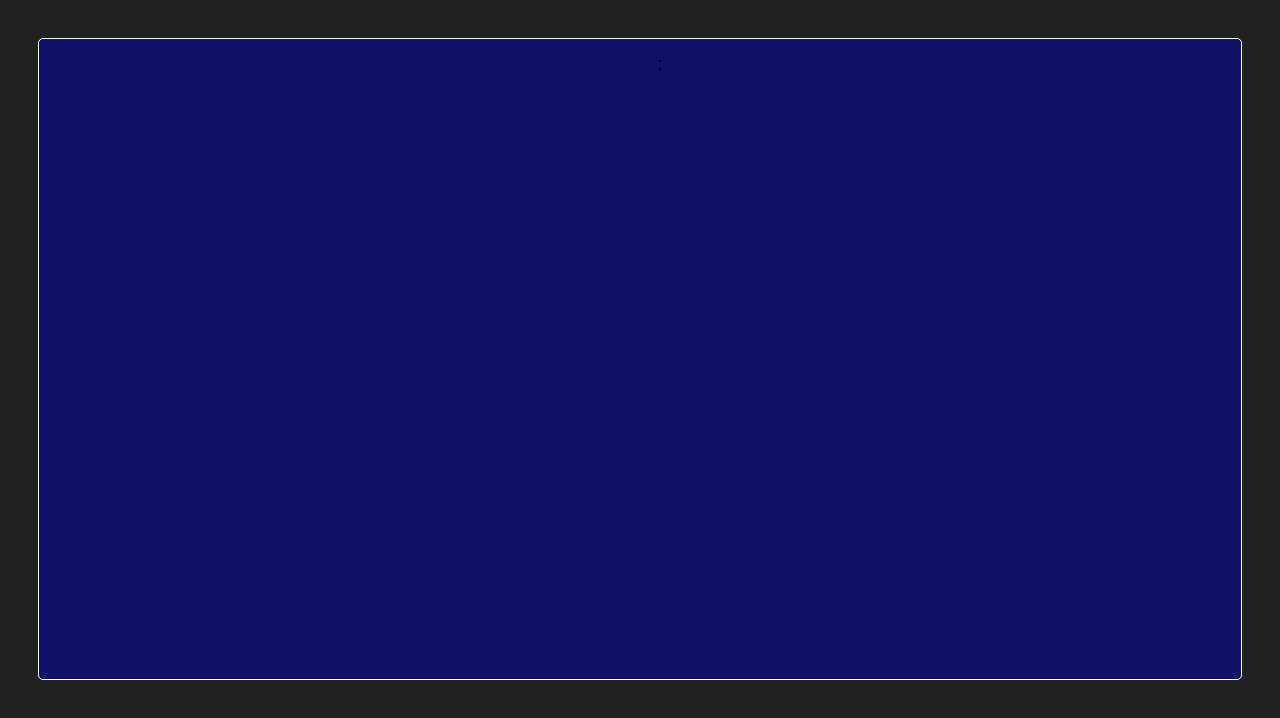
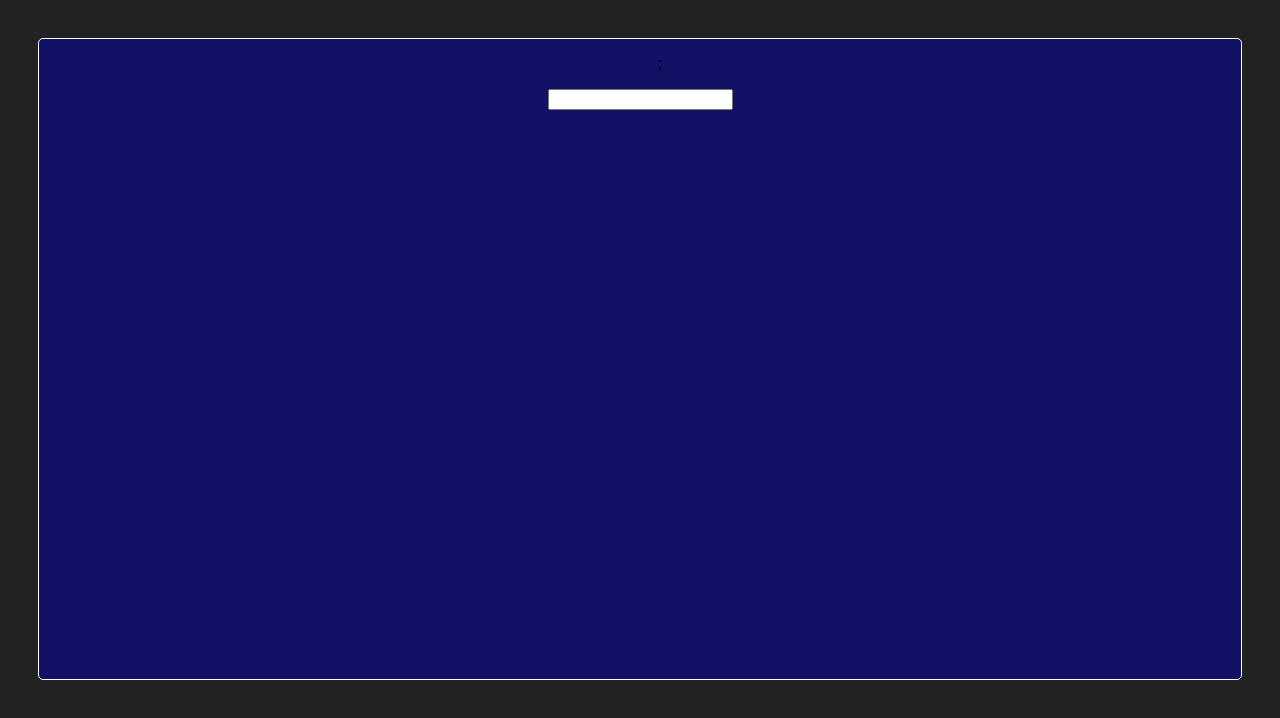
Before and after one commit to htbkoo/ChartTheStockMarket, a React (Create React App) app in the folder views/chart-the-stock-market-ui/: page / in a window 1280 px wide. Shown: the top 718 px of the page. Built offline with nearby package versions, Linux system fonts and the light colour scheme.

Commit message:
added <input/> under <StocksControls/> FreeCodeCamp - Dynamic Web Application Projects - Chart the Stock Market

```diff
--- a/views/chart-the-stock-market-ui/src/components/StockControls.jsx
+++ b/views/chart-the-stock-market-ui/src/components/StockControls.jsx
@@ -3,12 +3,11 @@ import React, {Component} from 'react';
 export default class StockControls extends Component {
     render() {
         return (
-            <div>
-
+            <div className="StockControls">
+                <input type="text"/>
             </div>
         );
     }
 }
 
-StockControls.defaultProps = {
-};
+StockControls.defaultProps = {};
```
Also changed, not shown: 1 other file (tests, documents, lock files or other folders).
